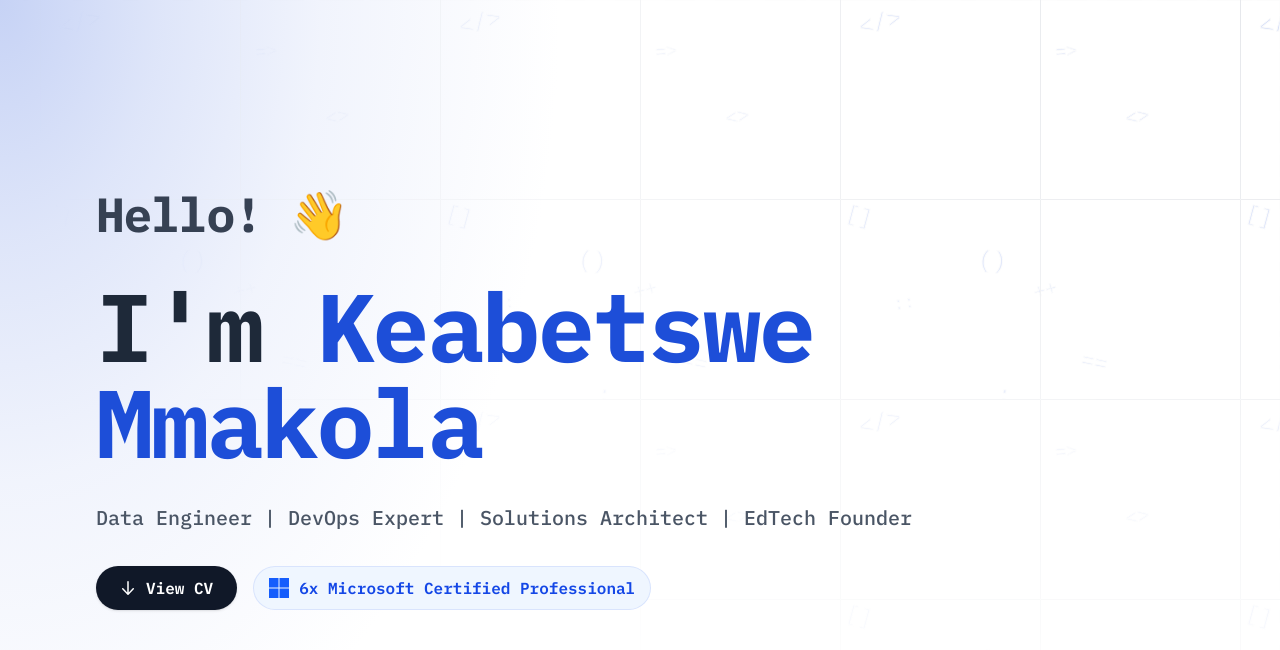
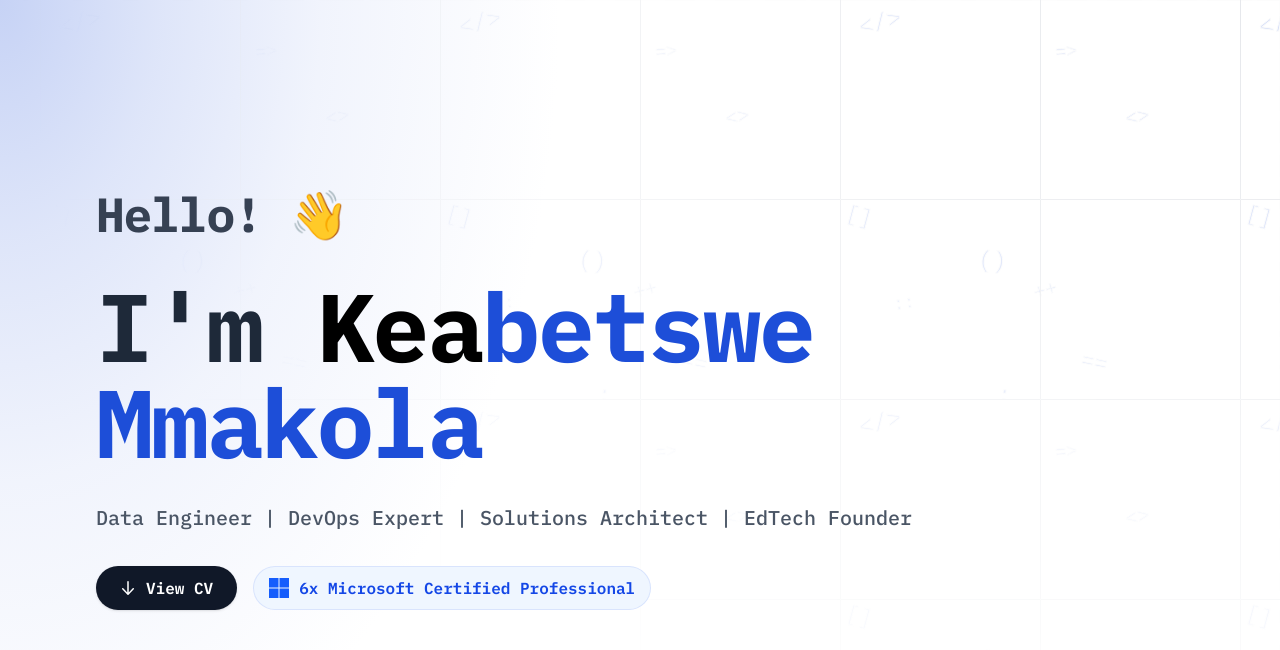
Before and after one commit to keammakola/portfolio, an Astro site: page / in a window 1280 px wide. Shown: the top 650 px of the page. Built offline with nearby package versions, Linux system fonts and the light colour scheme; Astro itself is replaced by a stand-in of ours.

Commit message:
style: highlight preferred name Kea in black

```diff
--- a/src/components/Hero.astro
+++ b/src/components/Hero.astro
@@ -140,7 +140,7 @@ import { siteConfig } from "../config";
         class="mt-6 sm:mt-8 md:mt-10 text-pretty text-4xl sm:text-5xl md:text-6xl lg:text-8xl font-bold tracking-tight text-gray-800 animate-fade-in animation-delay-200"
       >
         I'm <span style={{ color: siteConfig.accentColor }}
-          >{siteConfig.name}</span
+          ><span class="text-black">Kea</span>{siteConfig.name.substring(3)}</span
         >
       </h1>
       <p
--- a/src/pages/index.astro
+++ b/src/pages/index.astro
@@ -47,10 +47,10 @@ import "../styles/global.css";
       <div class="max-w-7xl mx-auto">
         <About />
         <Projects />
-        <Youtube />
         <Github />
         <Experience />
         <Education />
+        <Youtube />
       </div>
     </main>
     <Footer />
```
